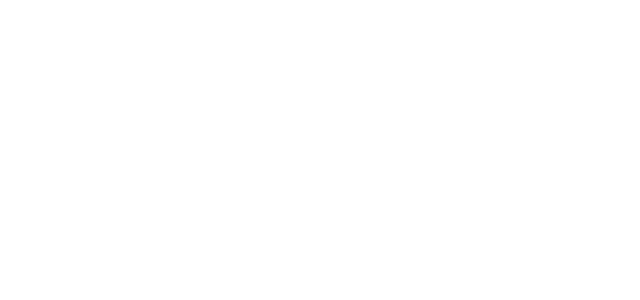
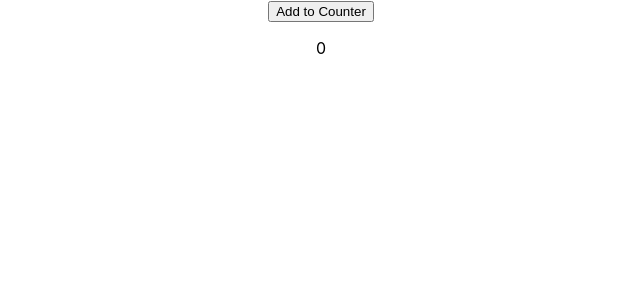
Before and after one commit to p-arth/the-nice-translator, a React (Create React App) app: page / in a window 1280 px wide. Shown: the top 300 px of the page, without its empty margins (319-959 px from the left). Built offline with nearby package versions, Linux system fonts and the light colour scheme.

Commit message:
Simply testing NiceTranslator rendering

```diff
--- a/src/components/NiceTranslator.jsx
+++ b/src/components/NiceTranslator.jsx
@@ -1,7 +1,15 @@
 import React, { useState } from 'react';
 
 const NiceTranslator = () => {
-  return null;
+  const [counter, setCounter] = useState(0);
+
+  return (
+    <div>
+      <button onClick={() => setCounter(counter + 1)}>Add to Counter</button>
+      <br></br>
+      <p>{counter}</p>
+    </div>
+  );
 };
 
 export default NiceTranslator;
```
